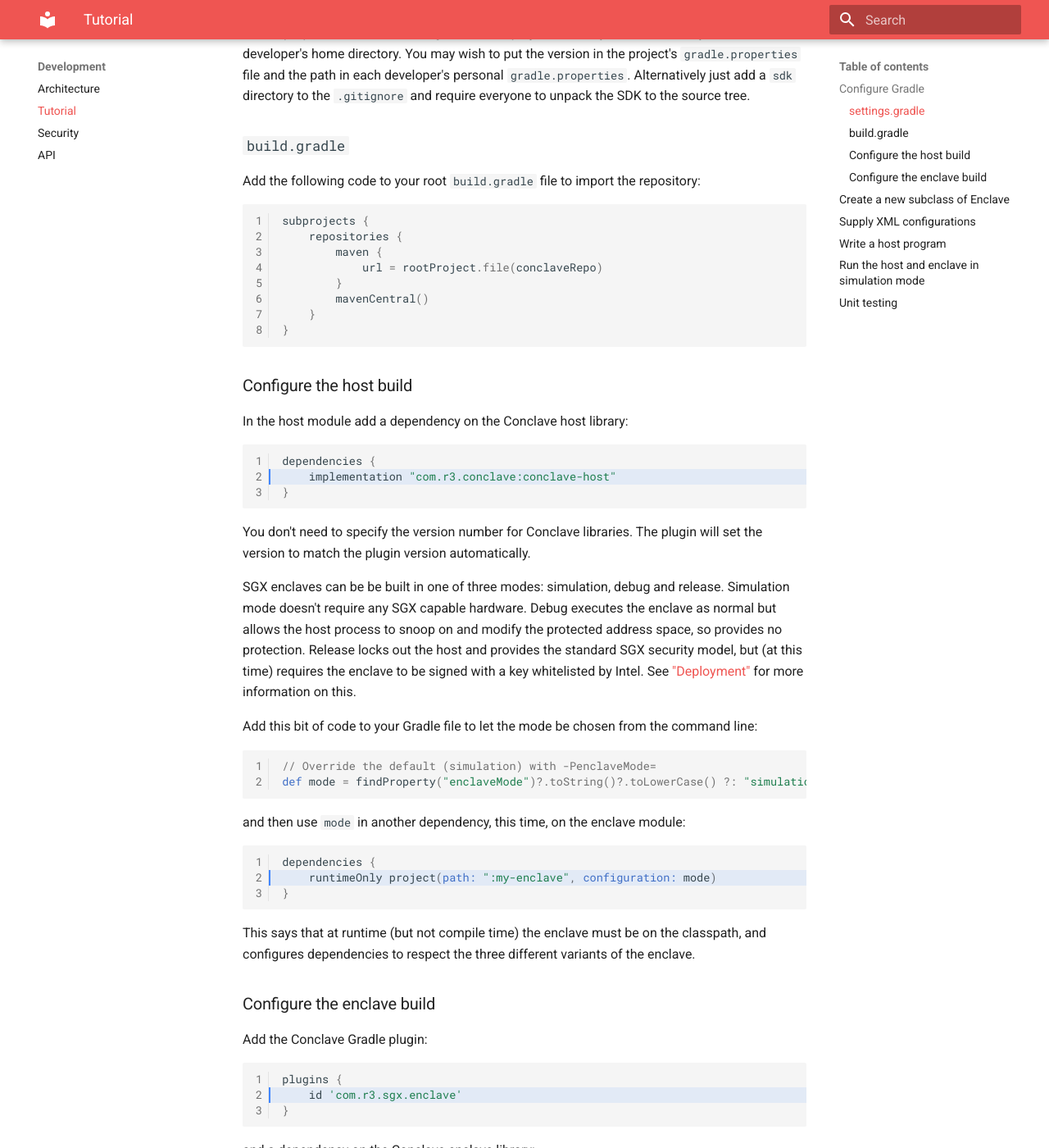
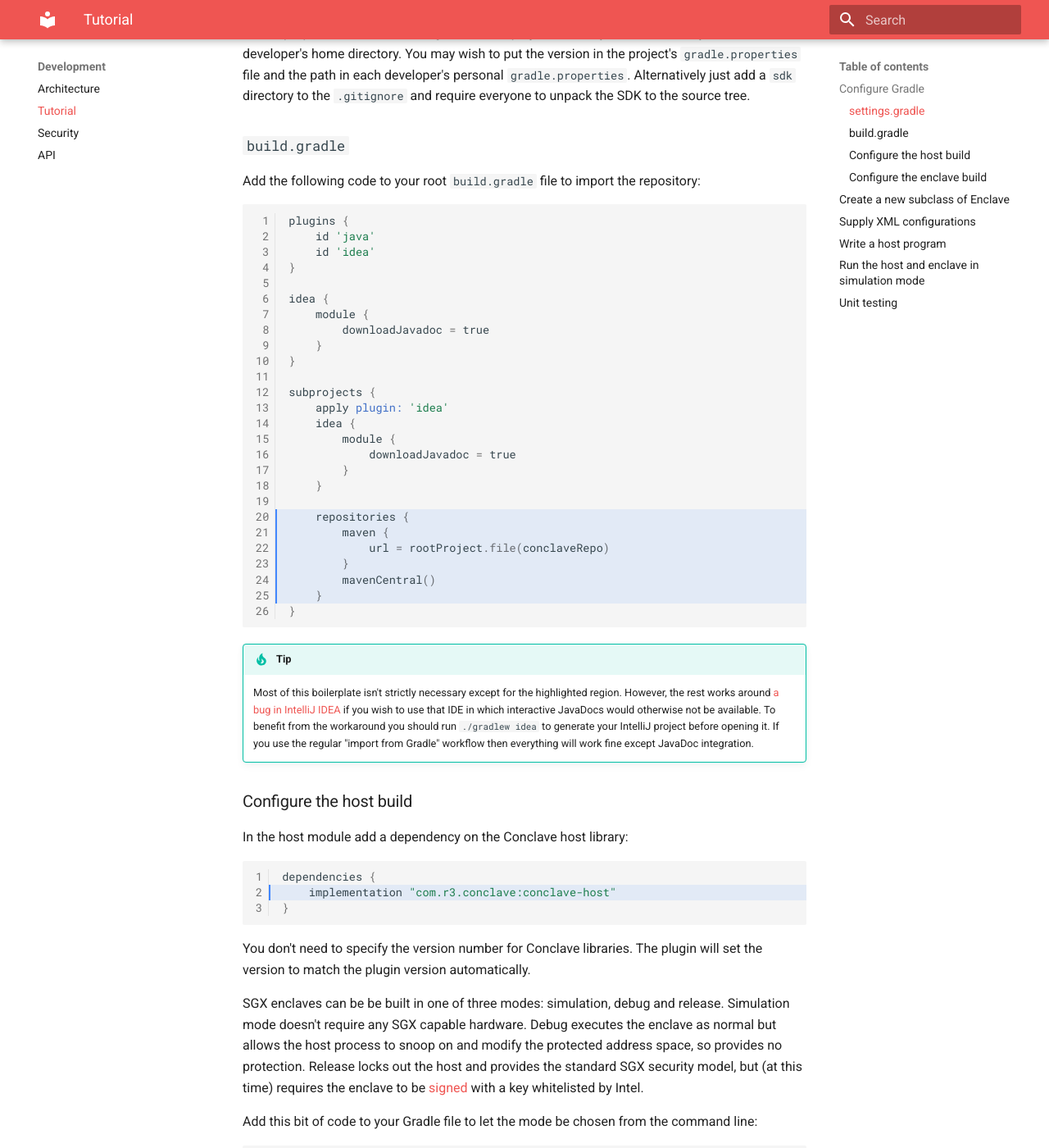
Before and after one commit to R3Conclave/conclave-core-sdk, an MkDocs documentation site: the page built from docs/docs/tutorial.md, in a window 1280 px wide and 1400 px high, scrolled down 2046 px. Shown: the whole window at 82% size. Built offline with MkDocs 1.6.1 and Material for MkDocs 9.7.7, drawn with Linux system fonts in a browser that asks for light colours.

Commit message:
Add JavaDoc artifacts to the SDK repository (#282)
* Cleanup after introducing the SDK samples and versioning changes.

* Include JavaDoc artifacts.

Unfortunately due a bug in IntelliJ it doesn't actually work unless you generate the project using Gradle command line. Hopefully it'll get fixed in future.

````diff
--- a/docs/docs/tutorial.md
+++ b/docs/docs/tutorial.md
@@ -97,8 +97,26 @@
 
 Add the following code to your root `build.gradle` file to import the repository:
 
-```groovy
+```groovy hl_lines="20 21 22 23 24 25"
+plugins {
+    id 'java'
+    id 'idea'
+}
+
+idea {
+    module {
+        downloadJavadoc = true
+    }
+}
+
 subprojects {
+    apply plugin: 'idea'
+    idea {
+        module {
+            downloadJavadoc = true
+        }
+    }
+
     repositories {
         maven {
             url = rootProject.file(conclaveRepo)
@@ -107,6 +125,13 @@
     }
 }
 ```
+
+!!! tip
+    Most of this boilerplate isn't strictly necessary except for the highlighted region. However, the rest works around
+    [a bug in IntelliJ IDEA](https://youtrack.jetbrains.com/issue/IDEA-231254) if you wish to use that IDE in which
+    interactive JavaDocs would otherwise not be available. To benefit from the workaround you should run `./gradlew idea`
+    to generate your IntelliJ project before opening it. If you use the regular "import from Gradle" workflow then
+    everything will work fine except JavaDoc integration.
 
 ### Configure the host build
 
@@ -124,8 +149,7 @@
 SGX enclaves can be be built in one of three modes: simulation, debug and release. Simulation mode doesn't require any
 SGX capable hardware. Debug executes the enclave as normal but allows the host process to snoop on and modify the
 protected address space, so provides no protection. Release locks out the host and provides the standard SGX
-security model, but (at this time) requires the enclave to be signed with a key whitelisted by Intel. See ["Deployment"](deployment.md)
-for more information on this.
+security model, but (at this time) requires the enclave to be [signed](signing.md) with a key whitelisted by Intel.
 
 Add this bit of code to your Gradle file to let the mode be chosen from the command line:
 
````
Also changed, not shown: docs/docs/index.md (+2 -0 lines), 2 other files.
